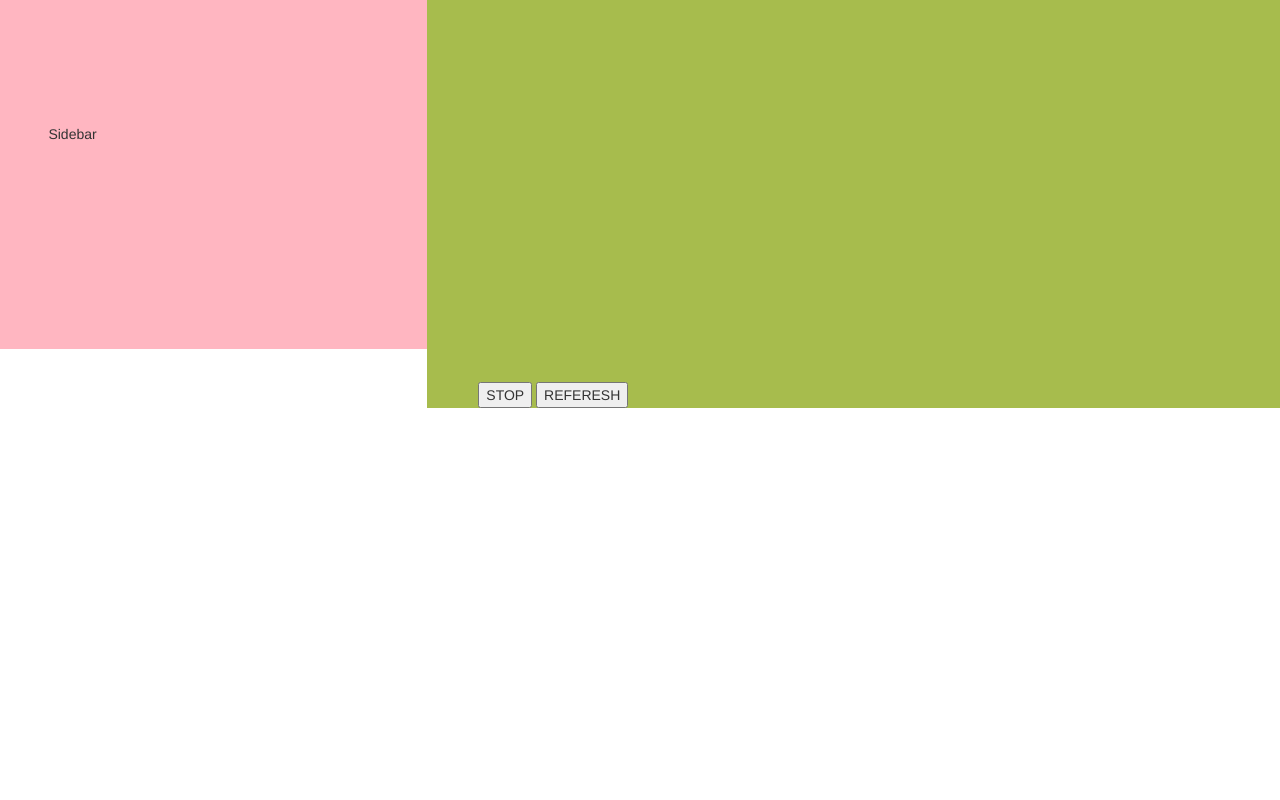
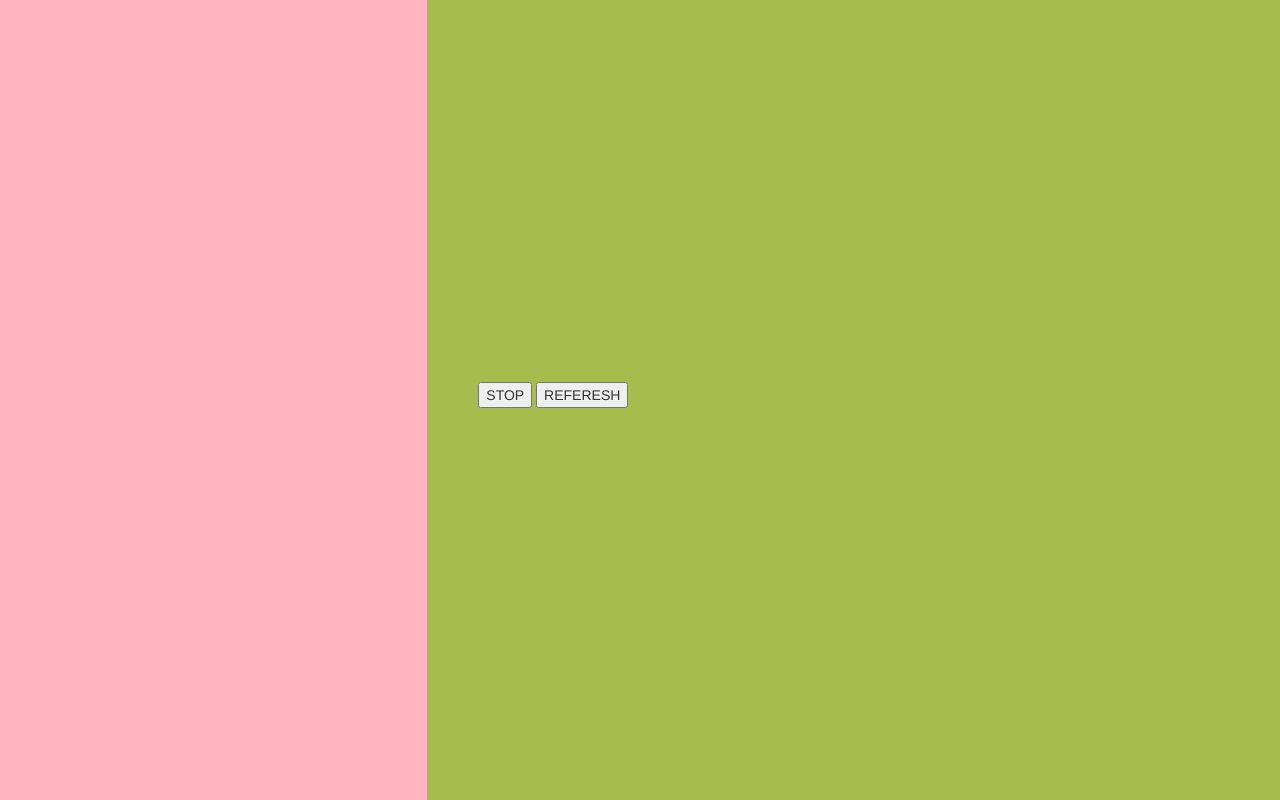
Before and after one commit to shirbywang/AthenaHacks2017, a plain HTML site: page mainproduct/index.html in a window 1280 px wide. Drawn offline with nearby package versions, Linux system fonts and the light colour scheme.

Commit message:
weee 100% height!

```diff
--- a/mainproduct/index.html
+++ b/mainproduct/index.html
@@ -12,7 +12,7 @@
 
     <script src="gamescript.js"></script>
     <!--    <script src="../VideoTest/jquery-2.1.4.js"></script>-->
-<!--    <script src="camerascript.js"></script>-->
+    <!--    <script src="camerascript.js"></script>-->
 
     <link rel="stylesheet" href="style.css">
 </head>
@@ -21,7 +21,8 @@
 
     <div class="container-fluid">
         <div class="row fill">
-            <div id="sidebar" class="col-sm-4 text-center">Sidebar
+            <div id="sidebar" class="col-sm-4 text-center">
+
                 <video width="70%" autoplay></video>
                 <canvas id="canvas1" width="200" height="200"></canvas>
             </div>
--- a/mainproduct/style.css
+++ b/mainproduct/style.css
@@ -4,7 +4,25 @@ body {
 }
 
 #container-fluid {
+    height: 100%;
+}
+
+.fill {
     min-height: 100%;
+}
+
+.col-sm-4 {
+    position: fixed;
+    top: 0;
+    left: 0;
+    height: 100%;
+}
+
+.col-sm-8 {
+    position: fixed;
+    top: 0;
+    right: 0;
+    height: 100%;
 }
 
 #sidebar {
@@ -14,7 +32,3 @@ body {
 #game {
     background-color: #a7bc4d;
 }
-
-.fill {
-    min-height: 100%;
-}
```
